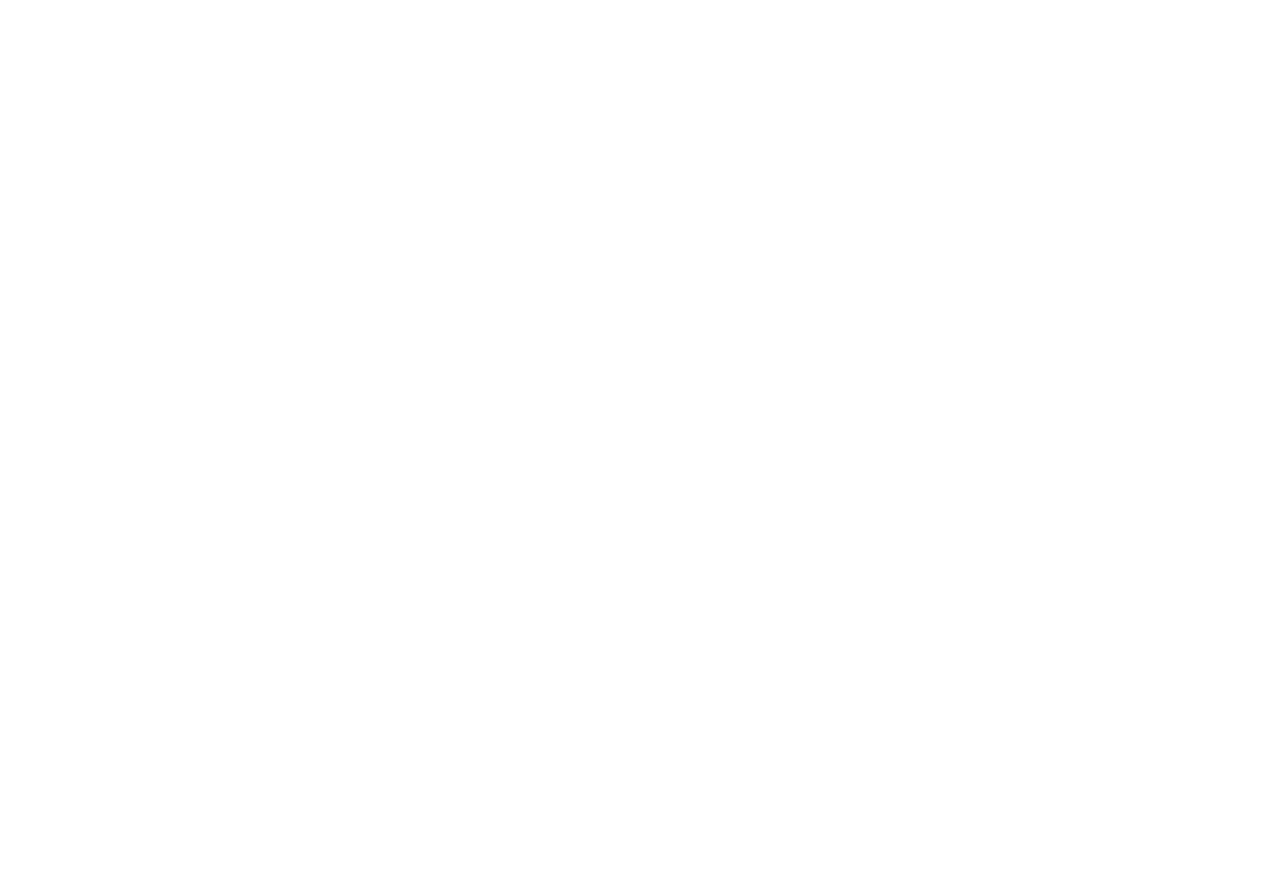
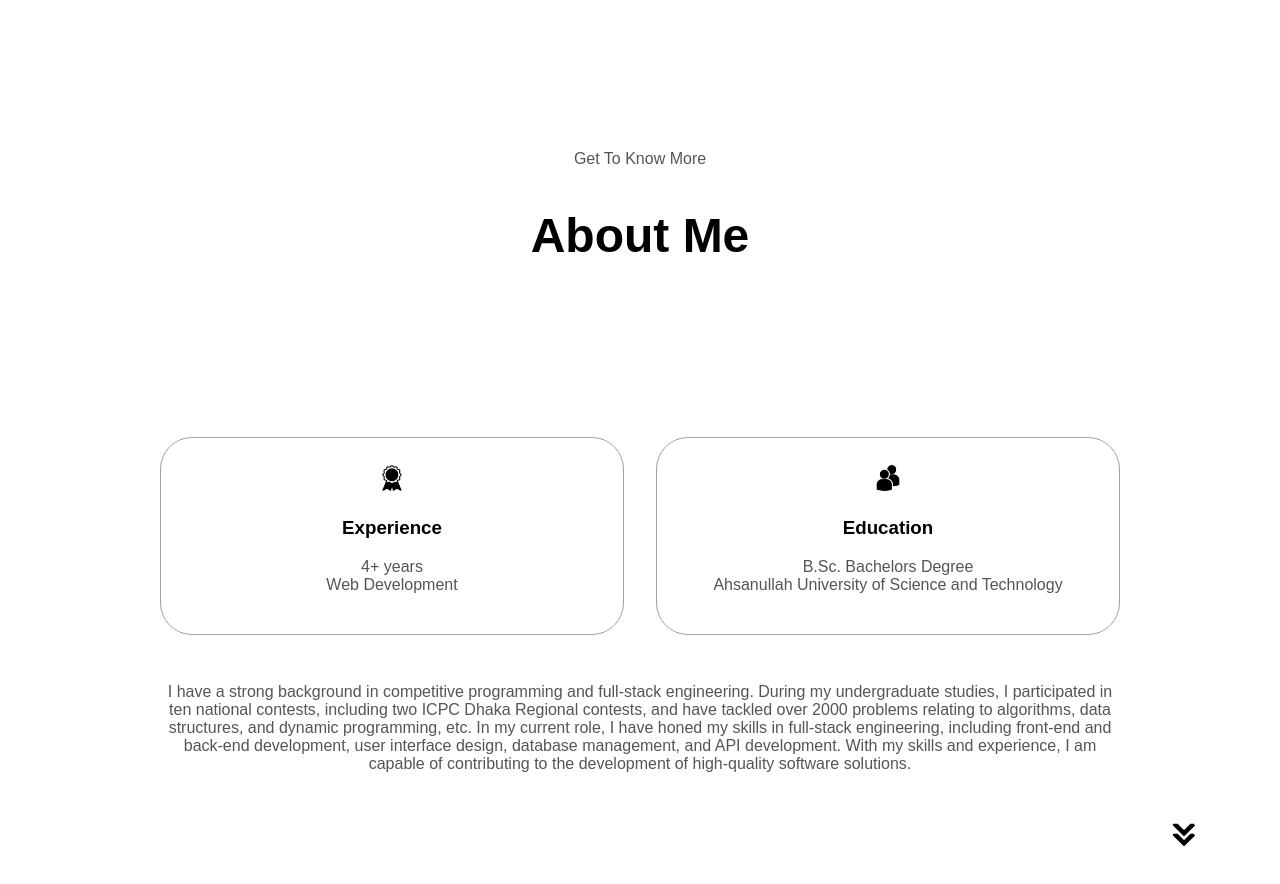
Before and after one commit to md-rubel-mia/portfolio, a React (Create React App) app: page / in a window 1280 px wide. Shown: the part 674-1558 px from the top of the page. Before the commit the page ends 800 px from the top, so only its background shows below. Built offline with nearby package versions, Linux system fonts and the light colour scheme.

Commit message:
about section added

```diff
--- a/src/App.js
+++ b/src/App.js
@@ -1,4 +1,5 @@
 import './App.css';
+import About from './components/about/about';
 import HamburgerNav from './components/hamburger-nav/hamburger-nav';
 import Navbar from './components/navbar/navbar';
 import Profile from './components/profile/profile';
@@ -8,6 +9,7 @@
      <Navbar />
      {/* <HamburgerNav /> */}
      <Profile />
+     <About />
     </div>
   );
 }
--- /dev/null
+++ b/src/components/about/about.js
@@ -0,0 +1,52 @@
+function About() {
+    return (<>
+        <section className="about">
+            <p className="section__text__p1">Get To Know More</p>
+            <h1 className="title">About Me</h1>
+            <div className="section-container">
+                {/* <div className="section__pic-container">
+                    <img
+                        src="/rubel.png"
+                        alt="Profile picture"
+                        className="about-pic"
+                    />
+                </div> */}
+                <div className="about-details-container">
+                    <div className="about-containers">
+                        <div className="details-container">
+                            <img
+                                src="/experience.png"
+                                alt="Experience icon"
+                                className="icon"
+                            />
+                            <h3>Experience</h3>
+                            <p>4+ years <br />Web Development</p>
+                        </div>
+                        <div className="details-container">
+                            <img
+                                src="/education.png"
+                                alt="Education icon"
+                                className="icon"
+                            />
+                            <h3>Education</h3>
+                            <p>B.Sc. Bachelors Degree<br />Ahsanullah University of Science and Technology</p>
+                        </div>
+                    </div>
+                    <div className="text-container">
+                        <p>
+                            I have a strong background in competitive programming and full-stack engineering. During my undergraduate studies, I participated in ten national contests, including two ICPC Dhaka Regional contests, and have tackled over 2000 problems relating to algorithms, data structures, and dynamic programming, etc. In my current role, I have honed my skills in full-stack engineering, including front-end and back-end development, user interface design, database management, and API development. With my skills and experience, I am capable of contributing to the development of high-quality software solutions.
+                        </p>
+                    </div>
+                </div>
+            </div>
+            <img
+                src="/arrow.png"
+                alt="Arrow icon"
+                className="icon arrow"
+                onclick="location.href='./#experience'"
+            />
+        </section>
+    </>);
+}
+
+export default About;
```
Also changed, not shown: public/rubel.png.
